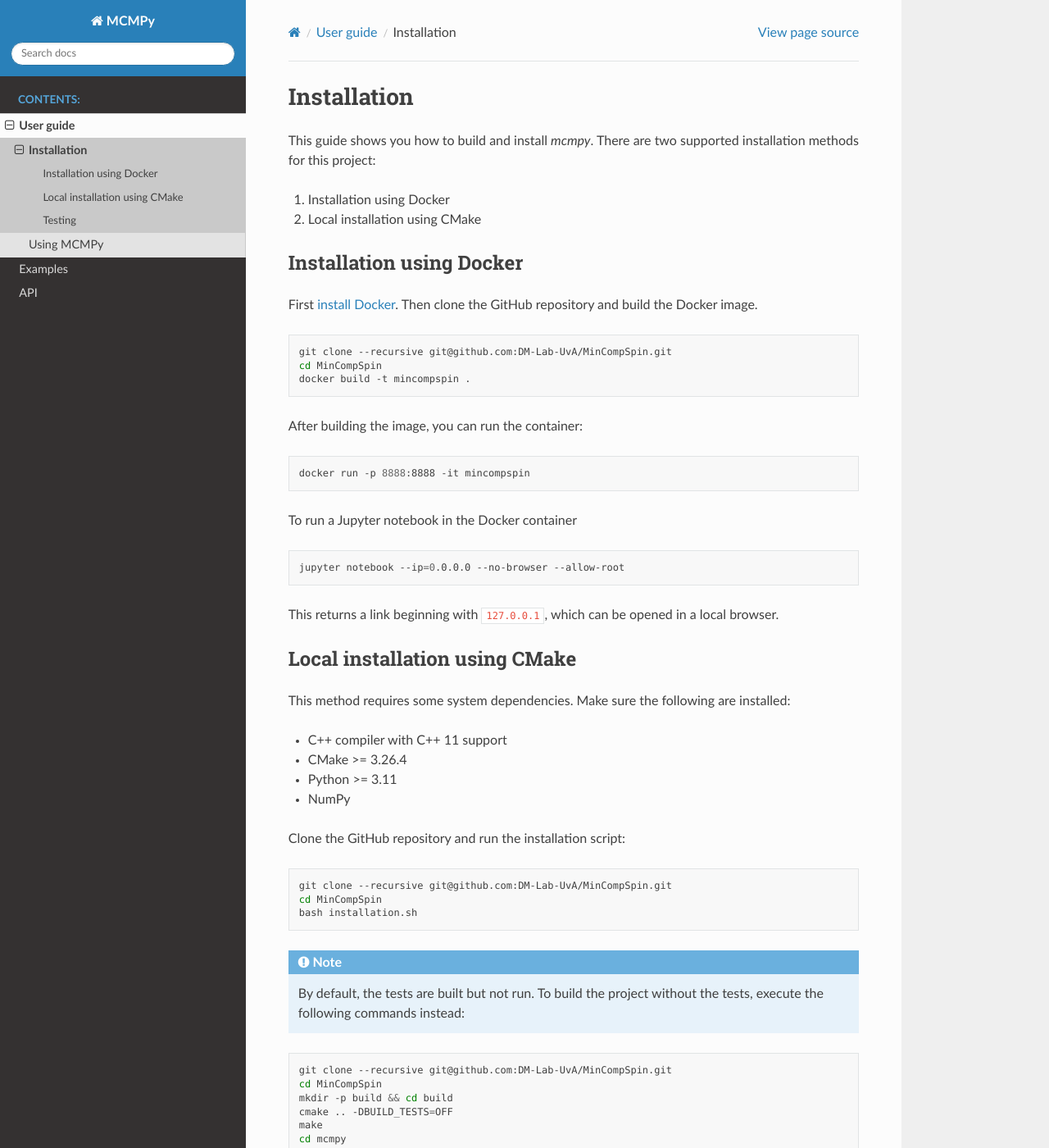
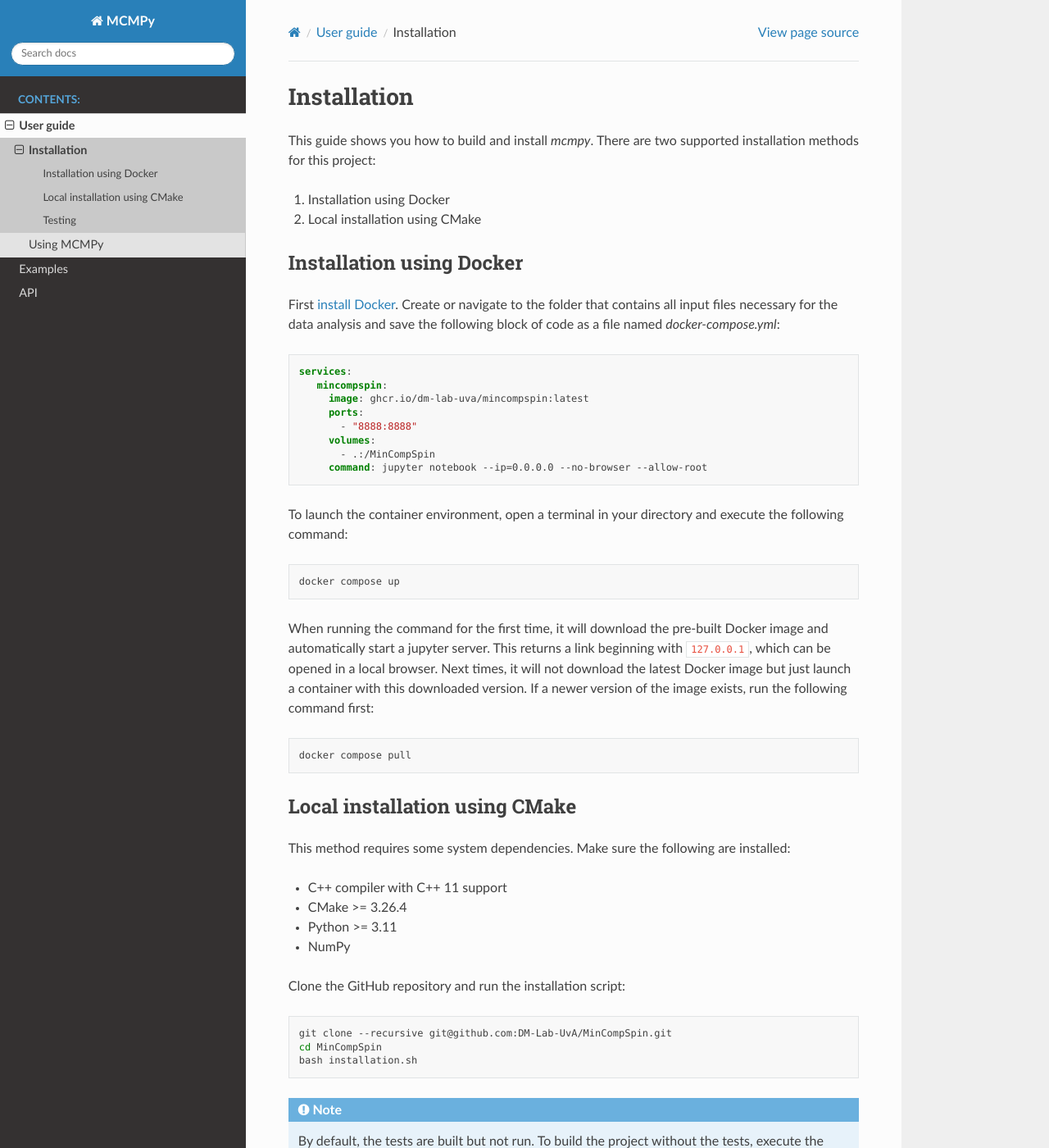
Before and after one commit to DM-Lab-UvA/MinCompSpin, a Sphinx documentation site: the page built from docs/user_guide/installation.rst, in a window 1280 px wide and 1400 px high. Shown: the whole window at 82% size. Built offline with Sphinx 7.4.7 and the Read the Docs theme 3.1.0, drawn with Linux system fonts in a browser that asks for light colours.

Commit message:
Update documentation (#9)
Update documentation

```diff
--- a/docs/user_guide/installation.rst
+++ b/docs/user_guide/installation.rst
@@ -12,28 +12,33 @@
 -------------------------
 
 First `install Docker <https://docs.docker.com/get-started/get-docker/>`_.
-Then clone the GitHub repository and build the Docker image.
+Create or navigate to the folder that contains all input files necessary for the data analysis and save the following block of code as a file named `docker-compose.yml`:
+
+.. code-block:: yaml
+
+   services:
+      mincompspin:
+        image: ghcr.io/dm-lab-uva/mincompspin:latest
+        ports:
+          - "8888:8888"
+        volumes:
+          - .:/MinCompSpin
+        command: jupyter notebook --ip=0.0.0.0 --no-browser --allow-root
+
+To launch the container environment, open a terminal in your directory and execute the following command:
 
 .. code-block:: bash
 
-   git clone --recursive git@github.com:DM-Lab-UvA/MinCompSpin.git
-   cd MinCompSpin
-   docker build -t mincompspin .
+   docker compose up
 
-After building the image, you can run the container:
+When running the command for the first time, it will download the pre-built Docker image and automatically start a jupyter server.
+This returns a link beginning with ``127.0.0.1``, which can be opened in a local browser.
+Next times, it will not download the latest Docker image but just launch a container with this downloaded version.
+If a newer version of the image exists, run the following command first:
 
 .. code-block:: bash
 
-   docker run -p 8888:8888 -it mincompspin
-
-To run a Jupyter notebook in the Docker container
-
-.. code-block:: bash
-
-    jupyter notebook --ip=0.0.0.0 --no-browser --allow-root
-
-This returns a link beginning with ``127.0.0.1``, which can be opened in a local browser.
-
+    docker compose pull
 
 Local installation using CMake
 ------------------------------
```
Also changed, not shown: 2 other files.
